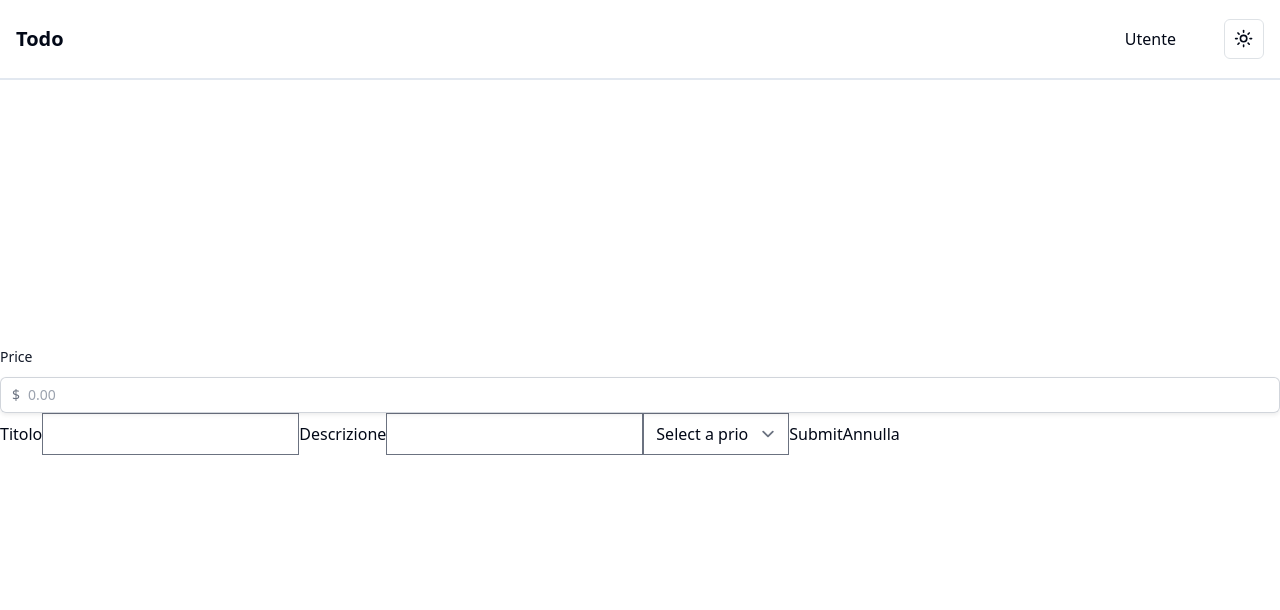
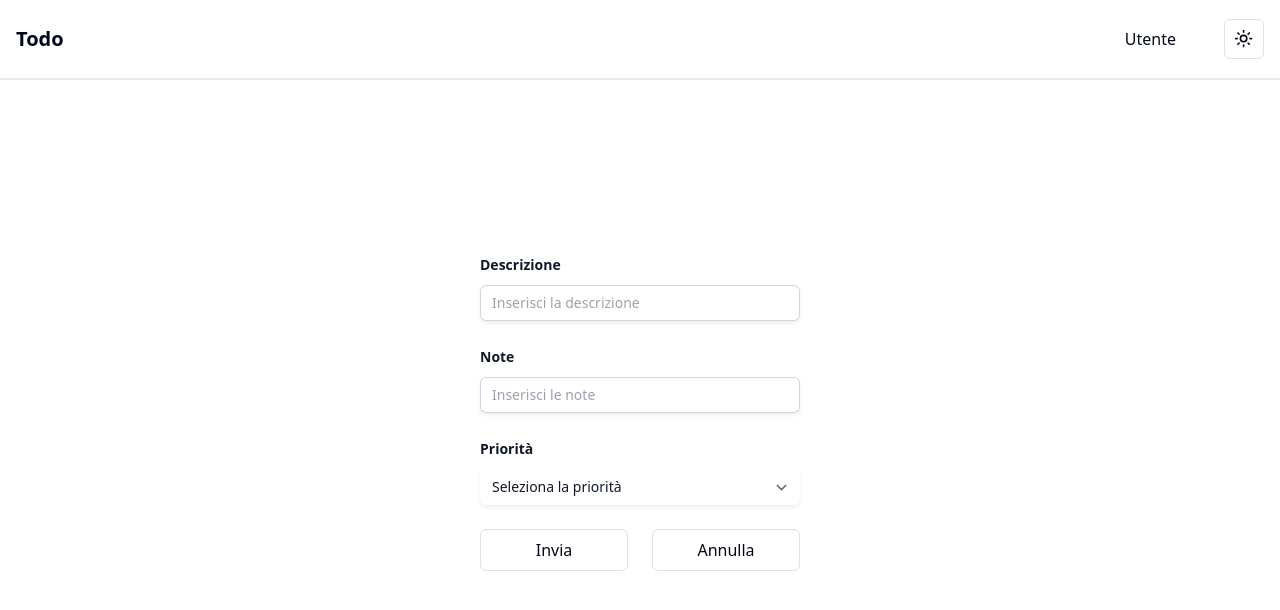
Before and after one commit to jpacci0/todo, a Next.js app: page /home/create in a window 1280 px wide. Shown: the top 610 px of the page. Built offline with nearby package versions, Linux system fonts and the light colour scheme.

Commit message:
sistemata ui form

```diff
--- a/app/home/[id]/edit/page.tsx
+++ b/app/home/[id]/edit/page.tsx
@@ -7,7 +7,9 @@ export default async function Page({ params }: { params: { id: string } }) {
         fetchTodoById(id),
         fetchPrios(),
     ]);
-console.log(prios);
+//console.log(prios);
+console.log(todo);
+
 
   return (
     <>
--- a/app/layout.tsx
+++ b/app/layout.tsx
@@ -22,7 +22,7 @@ export default function RootLayout({
     <html lang="en">
       <body
         className={
-          "flex flex-col justify-center w-screen h-screen"
+          "flex flex-col justify-center items-center w-screen h-screen"
         }
       >
         <ThemeProvider
--- a/app/lib/actions.ts
+++ b/app/lib/actions.ts
@@ -9,10 +9,10 @@ const todoSchema = z.object({
   id: z.number(),
   titolo: z
     .string()
-    .min(5, { message: "Inserire almeno cinque caratteri titolo" }),
+    .min(5, { message: "Inserire almeno cinque caratteri" }),
   descrizione: z
-    .string()
-    .min(5, { message: "Inserire almeno cinque caratteri desc" }),
+    .string(),
+    // .min(5, { message: "Inserire almeno cinque caratteri" }),
   completato: z.boolean(),
   dataScadenza: z.date(),
   priority: z.coerce.number(),
@@ -59,7 +59,7 @@ export async function createTodo(prevState: any, formData: FormData) {
       message: "invalid",
       errors: {
         titolo: errorMap["titolo"]?.[0] ?? null,
-        descrizione: errorMap["descrizione"]?.[0] ?? null,
+        // descrizione: errorMap["descrizione"]?.[0] ?? null,
       },
     };
   }
@@ -102,7 +102,7 @@ export async function updateTodo(
       message: "invalid",
       errors: {
         titolo: errorMap["titolo"]?.[0] ?? null,
-        descrizione: errorMap["descrizione"]?.[0] ?? null,
+        // descrizione: errorMap["descrizione"]?.[0] ?? null,
       },
     };
   }
--- a/app/ui/home/button.tsx
+++ b/app/ui/home/button.tsx
@@ -6,7 +6,7 @@ export function CreateTodo() {
 
   return (
     <Link href="/home/create">
-      <Button variant="outline" size="sm" className="mt-5 mx-3">
+      <Button variant="outline" size="sm" className="mt-3 mx-3">
         Crea attività
       </Button>
     </Link>
--- a/app/ui/home/create-form.tsx
+++ b/app/ui/home/create-form.tsx
@@ -1,4 +1,4 @@
-'use client';
+"use client";
 
 import { createTodo } from "@/app/lib/actions";
 import { fetchPrios } from "@/app/lib/data";
@@ -6,7 +6,14 @@ import { useFormState, useFormStatus } from "react-dom";
 
 function Submit() {
   const status = useFormStatus();
-  return <button disabled={status.pending}>Submit</button>
+  return (
+    <button
+      disabled={status.pending}
+      className="border p-2 rounded hover:bg-slate-100 dark:hover:hover:bg-slate-700"
+    >
+      Invia
+    </button>
+  );
 }
 
 export default function Form() {
@@ -19,51 +26,104 @@ export default function Form() {
   return (
     <>
       <form action={formAction}>
-      <label htmlFor="price" className="block text-sm font-medium leading-6 text-gray-900">
-        Price
-      </label>
-      <div className="relative mt-2 rounded-md shadow-sm">
-        <div className="pointer-events-none absolute inset-y-0 left-0 flex items-center pl-3">
-          <span className="text-gray-500 sm:text-sm">$</span>
+        <label
+          htmlFor="titolo"
+          className="block mt-4 text-sm leading-6 text-gray-900 dark:text-white font-bold"
+        >
+          Descrizione
+        </label>
+        <div className="relative mt-2 rounded-md shadow-sm">
+          <input
+            type="text"
+            name="titolo"
+            id="titolo"
+            className="block w-80 rounded-md border-0 py-1.5 pl-3 pr-10 text-gray-900 ring-1 ring-inset ring-gray-300 placeholder:text-gray-400 focus:ring-2 focus:ring-inset focus:ring-gray-300 sm:text-sm sm:leading-6"
+            placeholder="Inserisci la descrizione"
+          />
+          {formState?.errors?.titolo && <p className="text-red-500 mt-2">{formState.errors.titolo}</p>}
         </div>
-        <input
-          type="text"
-          name="price"
-          id="price"
-          className="block w-full rounded-md border-0 py-1.5 pl-7 pr-20 text-gray-900 ring-1 ring-inset ring-gray-300 placeholder:text-gray-400 focus:ring-2 focus:ring-inset focus:ring-indigo-600 sm:text-sm sm:leading-6"
-          placeholder="0.00"
-        />
+        {/* <label htmlFor="titolo">Titolo</label>
+        <input id="titolo" name="titolo" type="text" />
+        {formState?.errors?.titolo && <p>{formState.errors.titolo}</p>} */}
+
+        <label
+          htmlFor="descrizione"
+          className="block mt-4 text-sm font-bold leading-6 text-gray-900 dark:text-white"
+        >
+          Note
+        </label>
+        <div className="relative mt-2 rounded-md shadow-sm">
+          <input
+            type="text"
+            name="descrizione"
+            id="descrizione"
+            className="block w-80 rounded-md border-0 py-1.5 pl-3 pr-10 text-gray-900 ring-1 ring-inset ring-gray-300 placeholder:text-gray-400 focus:ring-2 focus:ring-inset focus:ring-gray-300 sm:text-sm sm:leading-6"
+            placeholder="Inserisci le note"
+          />
+          {/* {formState?.errors?.descrizione && (
+            <p className="text-red-500 mt-2">{formState.errors.descrizione}</p>
+          )} */}
         </div>
-        <label htmlFor="titolo">Titolo</label>
-        <input id="titolo" name="titolo" type="text" />
-        {formState?.errors?.titolo && <p>{formState.errors.titolo}</p>}
-        <label htmlFor="descrizione">Descrizione</label>
+
+        {/* <label htmlFor="descrizione">Descrizione</label>
         <input id="descrizione" name="descrizione" type="text" />
-        {formState?.errors?.descrizione && <p>{formState.errors.descrizione}</p>}
-        <select title="priority" id="prio" name="priority" defaultValue="1">
+        {formState?.errors?.descrizione && <p>{formState.errors.descrizione}</p>} */}
+
+        <label
+          htmlFor="priority"
+          className="block mt-4 text-sm font-bold leading-6 text-gray-900 dark:text-white"
+        >
+          Priorità
+        </label>
+        <div className="mt-2">
+          <select
+            title="priority"
+            id="prio"
+            defaultValue="1"
+            name="priority"
+            autoComplete="prio"
+            className="block w-80 rounded-md border-0 py-1.5 text-gray-900 shadow-sm ring-1 ring-inset ring-gray-300 focus:ring-2 focus:ring-inset focus:ring-indigo-600 sm:max-w-xs sm:text-sm sm:leading-6"
+          >
+            <option value="1">Seleziona la priorità</option>
+            <option value="1">Bassa</option>
+            <option value="2">Media</option>
+            <option value="3">Alta</option>
+            <option value="4">Urgente</option>
+          </select>
+        </div>
+
+        {/* <select title="priority" id="prio" name="priority" defaultValue="1">
           <option value="1">
             Select a prio
           </option>
-          {/* {prios.map((prio: any) => (
+          {prios.map((prio: any) => (
             <option key={prio.id} value={prio.id}>
               {prio.prio}
             </option>
-          ))} */}
+          ))}
           <option value="1">Bassa</option>
           <option value="2">Media</option>
           <option value="3">Alta</option>
           <option value="4">Urgente</option>
-        </select>
-        <Submit/>
+        </select> */}
+
+<div className="grid grid-cols-2 gap-4 mt-4">
+<Submit />
+  <button
+    type="button"
+    className="w-full border p-2 rounded hover:bg-slate-100 dark:hover:hover:bg-slate-700"
+  >
+    <a href="/home">Annulla</a>
+  </button>
+</div>
+
         {/* <button type="submit">{pending ? "Submitting..." : "Submit"}</button> */}
-        <button type="button">
+        {/* <button type="button" className="border p-2 rounded hover:bg-slate-100 dark:hover:hover:bg-slate-700">
           <a href="/home">Annulla</a>
-        </button>
-        {formState?.message === "invalid" && (
-          <div className="error">
-            {formState.message}
-          </div>
-        )}
+        </button> */}
+        {/* {formState?.message === "invalid" && (
+          <div className="error">{formState.message}</div>
+        )} */}
       </form>
     </>
   );
--- a/app/ui/home/edit-form.tsx
+++ b/app/ui/home/edit-form.tsx
@@ -1,4 +1,4 @@
-'use client';
+"use client";
 
 import { createTodo } from "@/app/lib/actions";
 import { updateTodo } from "@/app/lib/actions";
@@ -11,8 +11,10 @@ export function DeleteTodo({ id }: { id: number }) {
   const deleteTodoWithId = deleteTodo.bind(null, id);
 
   return (
-    <form action={deleteTodoWithId}>
-      <button>Delete</button>
+    <form action={deleteTodoWithId} className="w-80">
+      <button className="mt-4 border p-2 rounded hover:bg-slate-100 dark:hover:hover:bg-slate-700">
+        Elimina
+      </button>
     </form>
   );
 }
@@ -25,7 +27,10 @@ const state = {
 };
 export default function Form({ todo, prios }: { todo: any; prios: any }) {
   // //@ts-ignore
-  const [formState, formAction] = useFormState(updateTodo.bind(null, todo.id), state);
+  const [formState, formAction] = useFormState(
+    updateTodo.bind(null, todo.id),
+    state
+  );
 
   console.log(todo);
   //console.log(prios[0].id);
@@ -35,23 +40,84 @@ export default function Form({ todo, prios }: { todo: any; prios: any }) {
     <>
       <form action={formAction}>
         {/* <input type="hidden" name="id" value={todo.id} /> */}
-        <label htmlFor="titolo">Titolo</label>
+        <label
+          htmlFor="titolo"
+          className="block mt-4 text-sm leading-6 text-gray-900 dark:text-white font-bold"
+        >
+          Descrizione
+        </label>
+        <div className="relative mt-2 rounded-md shadow-sm">
+          <input
+            type="text"
+            name="titolo"
+            id="titolo"
+            className="block w-80 rounded-md border-0 py-1.5 pl-3 pr-10 text-gray-900 ring-1 ring-inset ring-gray-300 placeholder:text-gray-400 focus:ring-2 focus:ring-inset focus:ring-gray-300 sm:text-sm sm:leading-6"
+            defaultValue={todo.titolo}
+          />
+          {formState?.errors?.titolo && (
+            <p className="text-red-500 mt-2">{formState.errors.titolo}</p>
+          )}
+        </div>
+
+        <label
+          htmlFor="descrizione"
+          className="block mt-4 text-sm leading-6 text-gray-900 dark:text-white font-bold"
+        >
+          Note
+        </label>
+        <div className="relative mt-2 rounded-md shadow-sm">
+          <input
+            type="text"
+            name="descrizione"
+            id="descrizione"
+            className="block w-80 rounded-md border-0 py-1.5 pl-3 pr-10 text-gray-900 ring-1 ring-inset ring-gray-300 placeholder:text-gray-400 focus:ring-2 focus:ring-inset focus:ring-gray-300 sm:text-sm sm:leading-6"
+            defaultValue={todo.descrizione}
+          />
+          {/* {formState?.errors?.descrizione && <p className="text-red-500 mt-2">{formState.errors.descrizione}</p>} */}
+        </div>
+
+        {/* <label htmlFor="titolo">Titolo</label>
         <input
           id="titolo"
           name="titolo"
           type="text"
           defaultValue={todo.titolo}
         />
-        {formState?.errors?.titolo && <p>{formState.errors.titolo}</p>}
-        <label htmlFor="descrizione">Descrizione</label>
+        {formState?.errors?.titolo && <p>{formState.errors.titolo}</p>} */}
+
+        {/* <label htmlFor="descrizione">Descrizione</label>
         <input
           id="descrizione"
           name="descrizione"
           type="text"
           defaultValue={todo.descrizione}
         />
-        {formState?.errors?.descrizione && <p>{formState.errors.descrizione}</p>}
-        <select
+        {formState?.errors?.descrizione && <p>{formState.errors.descrizione}</p>} */}
+
+        <label
+          htmlFor="priority"
+          className="block mt-4 text-sm font-bold leading-6 text-gray-900 dark:text-white"
+        >
+          Priorità
+        </label>
+        <div className="mt-2">
+          <select
+            title="priority"
+            id="prio"
+            defaultValue={todo.priority_id}
+            name="priority"
+            autoComplete="prio"
+            className="block w-80 rounded-md border-0 py-1.5 text-gray-900 shadow-sm ring-2 ring-inset ring-gray-500 focus:ring-2 focus:ring-inset focus:ring-indigo-600 sm:max-w-xs sm:text-sm sm:leading-6"
+          >
+            {prios.map((prio: any) => (
+              <option key={prio.id} value={prio.id}>
+                {prio.prio}
+              </option>
+            ))}
+          </select>
+        </div>
+
+        {/* <select
           title="priority"
           id="prio"
           name="priority"
@@ -65,18 +131,27 @@ export default function Form({ todo, prios }: { todo: any; prios: any }) {
               {prio.prio}
             </option>
           ))}
-        </select>
-        <button type="submit">Edit</button>
-        <button type="button">
-          <a href="/home">Annulla</a>
-        </button>
+        </select> */}
+
+        <div className="grid grid-cols-2 gap-4 mt-4">
+          <button
+            type="submit"
+            className="w-full border p-2 rounded hover:bg-slate-100 dark:hover:hover:bg-slate-700"
+          >
+            Modifica
+          </button>
+          <button
+            type="button"
+            className="w-full border p-2 rounded hover:bg-slate-100 dark:hover:hover:bg-slate-700"
+          >
+            <a href="/home">Annulla</a>
+          </button>
+        </div>
       </form>
-      {formState?.message === "invalid" && (
-          <div className="error">
-            {formState.message}
-          </div>
-        )}
       <DeleteTodo id={todo.id} />
+      {/* {formState?.message === "invalid" && (
+        <div className="error">{formState.message}</div>
+      )} */}
     </>
   );
 }
```
